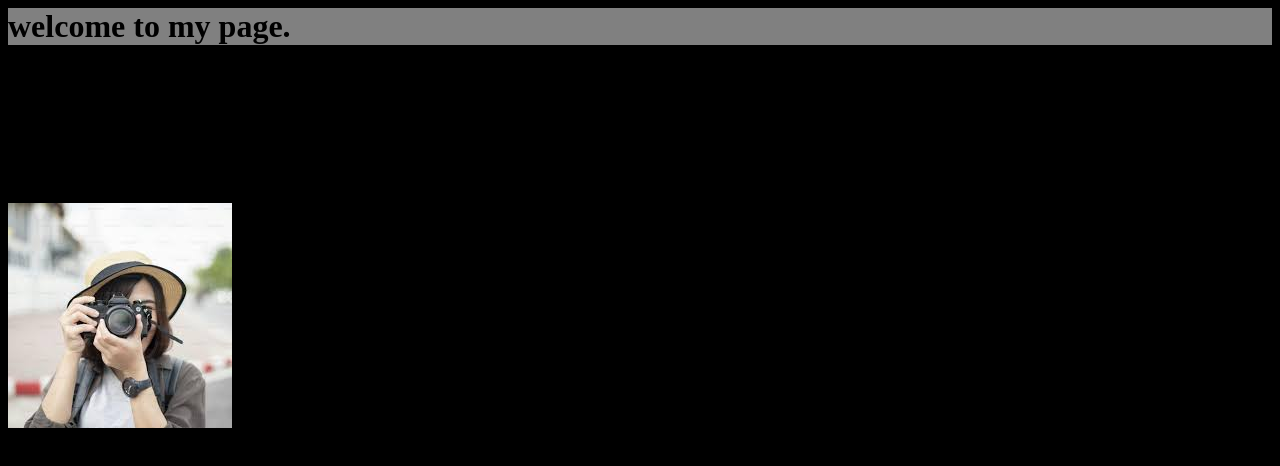
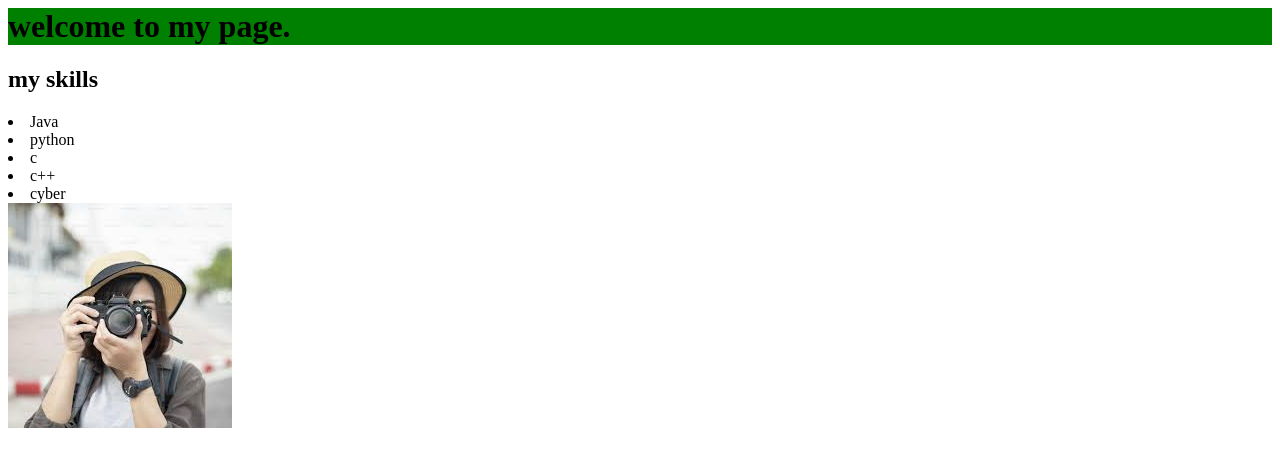
Before and after one commit to FirdousHani/firdoushani.github.io, a plain HTML site: page index.html in a window 1280 px wide. Drawn offline with Linux system fonts and the light colour scheme.

Commit message:
Update mystyle.css

```diff
--- a/mystyle.css
+++ b/mystyle.css
@@ -1,6 +1,6 @@
 body{
-  background-color:black;
+  background-color:white;
 }
 h1{
-   background-color:grey;
+   background-color:green;
 }
```
